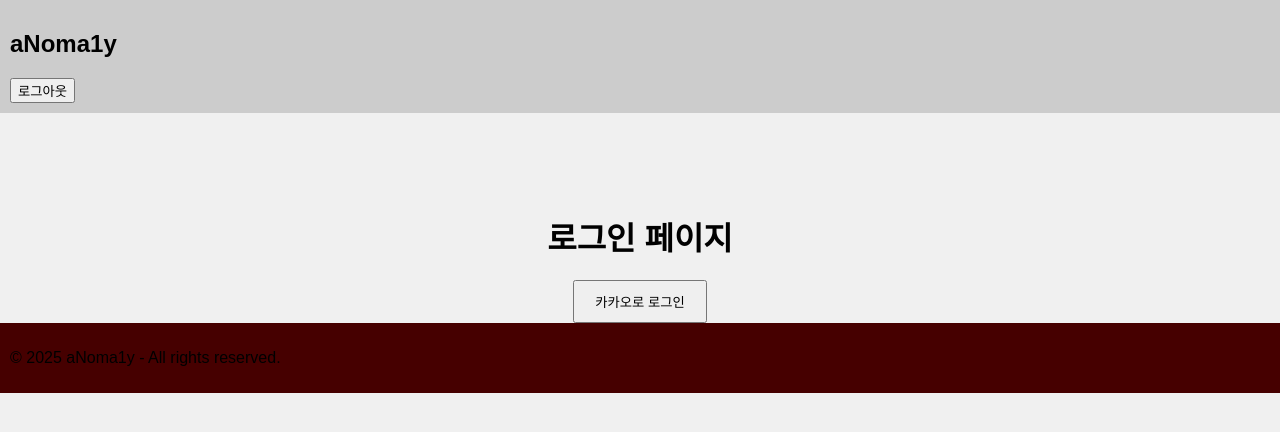
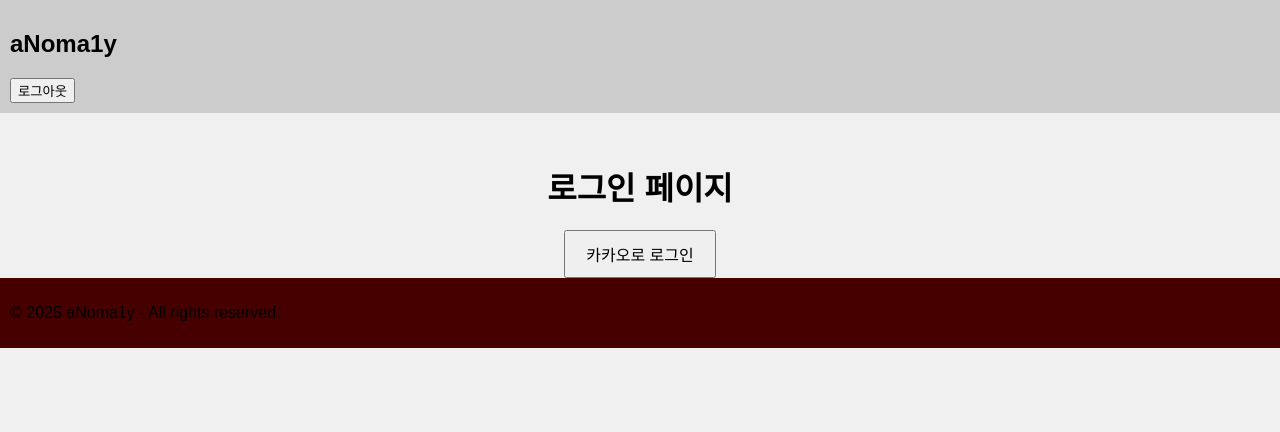
Before and after one commit to aNomar1y/aNoma1y_frontend, a React app: page /login in a window 1280 px wide. Shown: the top 432 px of the page. Built offline with nearby package versions, Linux system fonts and the light colour scheme.

Commit message:
[fix] login

```diff
--- a/package.json
+++ b/package.json
@@ -3,7 +3,8 @@
   "version": "1.0.0",
   "main": "index.js",
   "scripts": {
-    "start": "webpack serve"
+    "start": "webpack serve",
+    "build": "webpack"
   },
   "keywords": [],
   "author": "",
--- a/src/api/authAPI.js
+++ b/src/api/authAPI.js
@@ -1,7 +1,7 @@
 // authAPI.js
 export async function logout() {
   try {
-    const response = await fetch("http://172.10.65:3000/auth/kakao/logout", {
+    const response = await fetch("http://172.10.7.65/:3000/auth/kakao/logout", {
       method: "POST",
       credentials: "include", // 쿠키 사용 시 필요
       headers: {
@@ -18,14 +18,17 @@ export async function logout() {
 
 export async function withdraw() {
   try {
-    const response = await fetch("http://172.10.65:3000/auth/kakao/withdraw", {
+    const response = await fetch(
+      "http://172.10.7.65/:3000/auth/kakao/withdraw",
+      {
         method: "DELETE",
         credentials: "include",
         headers: {
           "Content-Type": "application/json",
           // Authorization: `Bearer ${getToken()}`,
         },
-    });
+      }
+    );
     return response.ok;
   } catch (error) {
     console.error(error);
--- a/src/pages/LoginPage.js
+++ b/src/pages/LoginPage.js
@@ -2,16 +2,19 @@ import React from "react";
 
 function LoginPage() {
   // 백엔드 API 주소
-  const KAKAO_LOGIN_URL = "http://172.10.7.65:3000/auth/kakao";
+  const KAKAO_LOGIN_URL = "http://172.10.65:3000/auth/kakao";
 
-  const handleKakaoLogin = () => {
-    window.location.href = KAKAO_LOGIN_URL;
+  const handleLogin = () => {
+    window.location.href = KAKAO_LOGIN_URL; // 백엔드로 리다이렉트하여 카카오 인증
   };
 
   return (
-    <div style={{ textAlign: "center", marginTop: "100px" }}>
+    <div style={{ textAlign: "center", marginTop: "50px" }}>
       <h1>로그인 페이지</h1>
-      <button onClick={handleKakaoLogin} style={{ padding: "10px 20px" }}>
+      <button
+        onClick={handleLogin}
+        style={{ padding: "10px 20px", fontSize: "16px" }}
+      >
         카카오로 로그인
       </button>
     </div>
```
Also changed, not shown: server.js (added, +18 -0 lines), 5 other files (tests, documents, lock files or other folders). Lines whose indentation alone changed are shown as unchanged.
